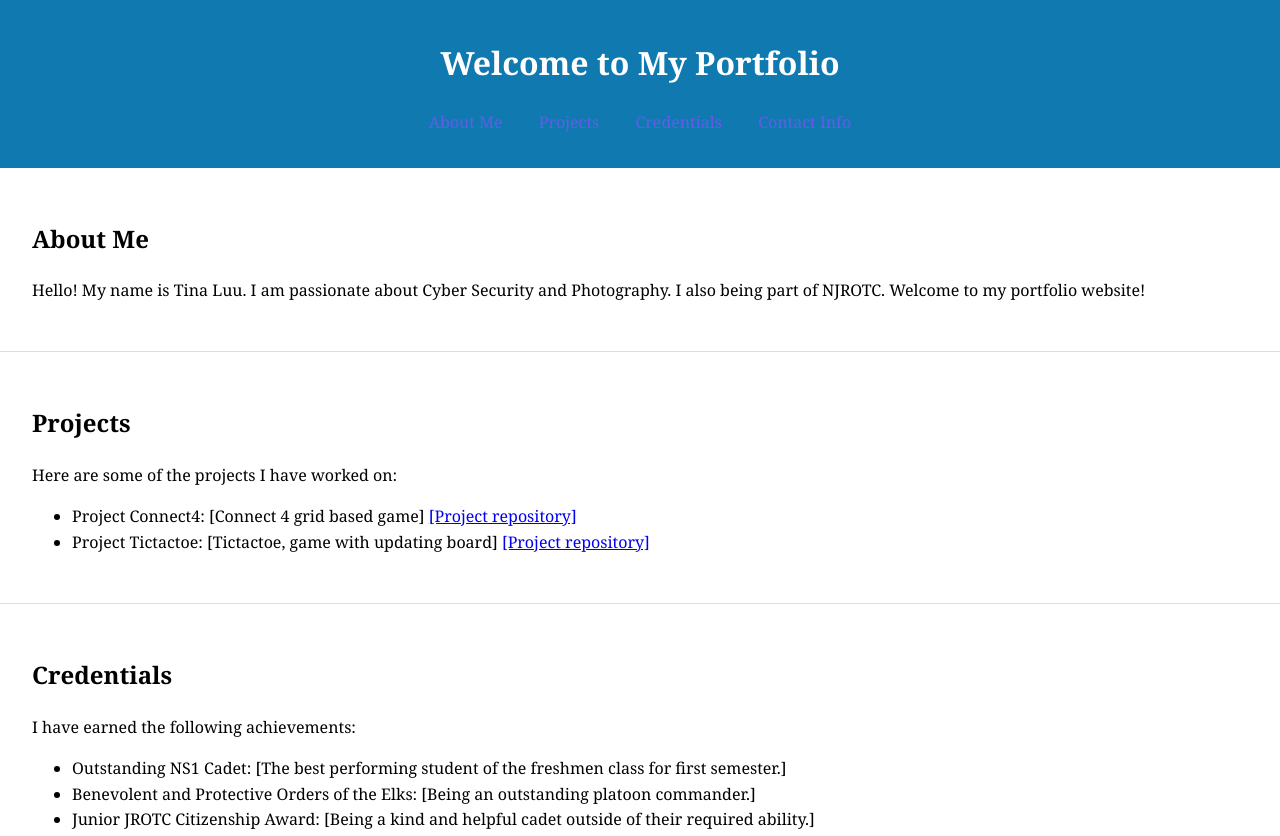
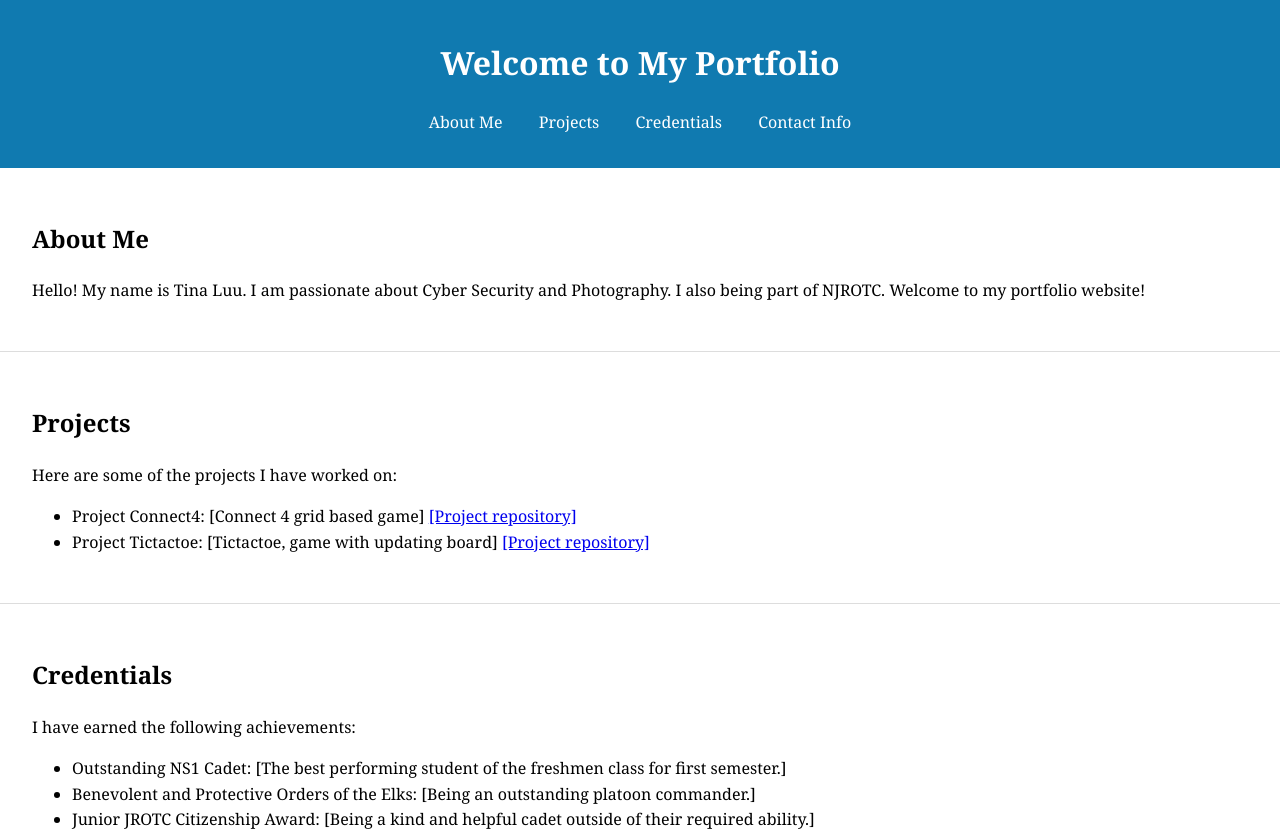
Before and after one commit to hangit58/hangit58.github.io, a plain HTML site: page index.html in a window 1280 px wide. Shown: the top 836 px of the page. Drawn offline with Linux system fonts and the light colour scheme.

Commit message:
Update index.html

```diff
--- a/index.html
+++ b/index.html
@@ -23,7 +23,7 @@
             margin: 1rem 0;
         }
         nav a {
-            color: #665aec;
+            color: #fff;
             text-decoration: none;
             margin: 0 1rem;
         }
```
